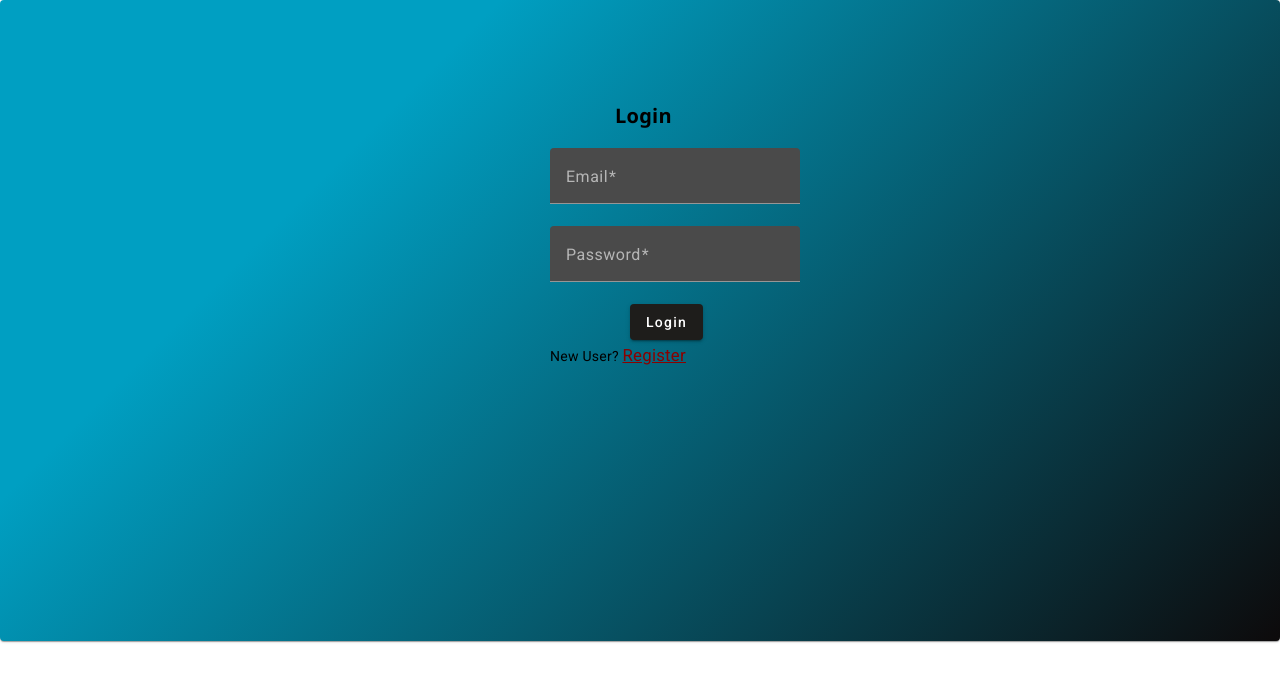
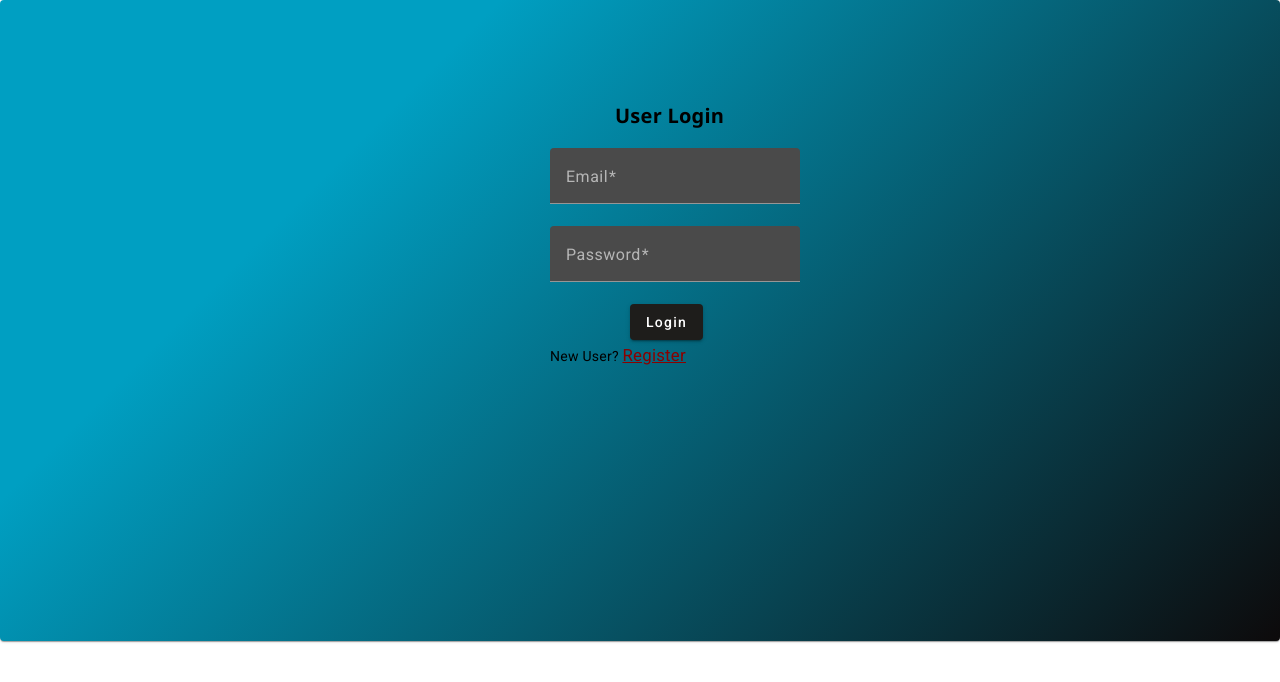
Before and after one commit to dayalan22/employees, an Angular app: page / in a window 1280 px wide. Shown: the top 682 px of the page. Built offline with nearby package versions, Linux system fonts and the light colour scheme; no server answers.

Commit message:
intial commit 1

```diff
--- a/src/app/auth/register/register.component.ts
+++ b/src/app/auth/register/register.component.ts
@@ -59,7 +59,7 @@ onRegister()
         const users =this.registerForm.value;
         this._service.saveUsers(users as Authmodel).subscribe()
         this.registerForm.reset();
-        this.route.navigate([('/login')])
+        setTimeout(()=>{this.route.navigate([('/login')])},1000)
       }
     }
   }
--- a/src/app/login/login.component.html
+++ b/src/app/login/login.component.html
@@ -1,7 +1,7 @@
 <div class="container">
     <mat-card class="example-card">
         <div>
-            <h2>Login</h2>
+            <h2>User Login</h2>
         </div>
         <div class="container">
             <form class="example-form" >
--- a/src/app/login/login.component.ts
+++ b/src/app/login/login.component.ts
@@ -25,7 +25,6 @@ export class LoginComponent{
 
   constructor(private route : Router,public _notify : NotificationService, private _service : AuthserviceService)
   {
-    window.location.reload();
     this._service.getUsers().subscribe(data=>{this.userDetails=data});
     console.log(this.userDetails);
   }
```
